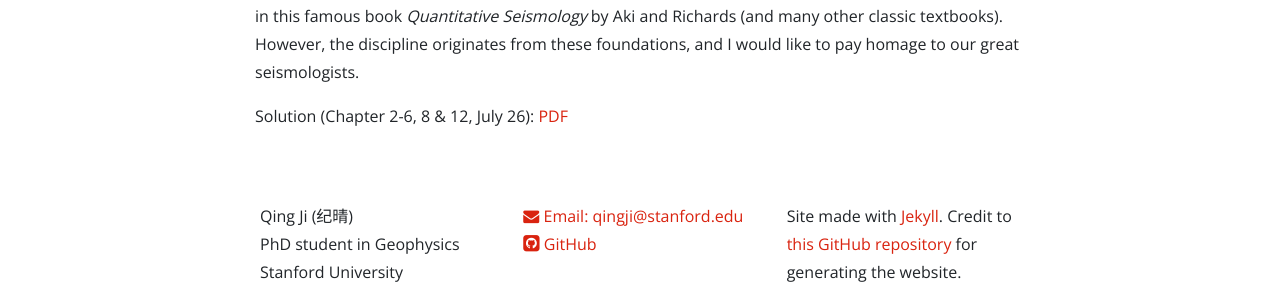
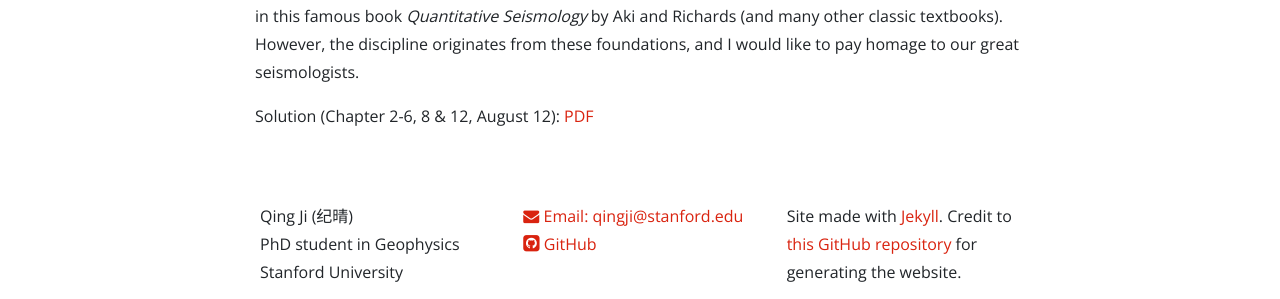
Before and after one commit to NickJi98/NickJi98.github.io, a Jekyll site: the page built from _posts/2024-03-28-Quant-seismo.md, in a window 1280 px wide. Shown: the part 282-581 px from the top of the page. Built offline with Jekyll 4.4.1, drawn with Linux system fonts in a browser that asks for light colours; nearby versions of some CDN libraries; a style sheet for code colours, icons or effects is not loaded.

Commit message:
Update files

```diff
--- a/_posts/2024-03-28-Quant-seismo.md
+++ b/_posts/2024-03-28-Quant-seismo.md
@@ -6,4 +6,4 @@ date: 2024-03-28
 
 <p>I have to say that this project is way too ambitious. I hope to keep updating it little by little (to the end). The current popular areas in seismology may seem very different to what the advanced topics look like in this famous book <em>Quantitative Seismology</em> by Aki and Richards (and many other classic textbooks). However, the discipline originates from these foundations, and I would like to pay homage to our great seismologists.</p>
 
-<p>Solution (Chapter 2-6, 8 & 12, July 26): <a href="{{ site.url }}{{ site.baseurl }}/_data/files/Quant_Seismo.pdf" target="_blank">PDF</a></p>
+<p>Solution (Chapter 2-6, 8 & 12, August 12): <a href="{{ site.url }}{{ site.baseurl }}/_data/files/Quant_Seismo.pdf" target="_blank">PDF</a></p>
```
